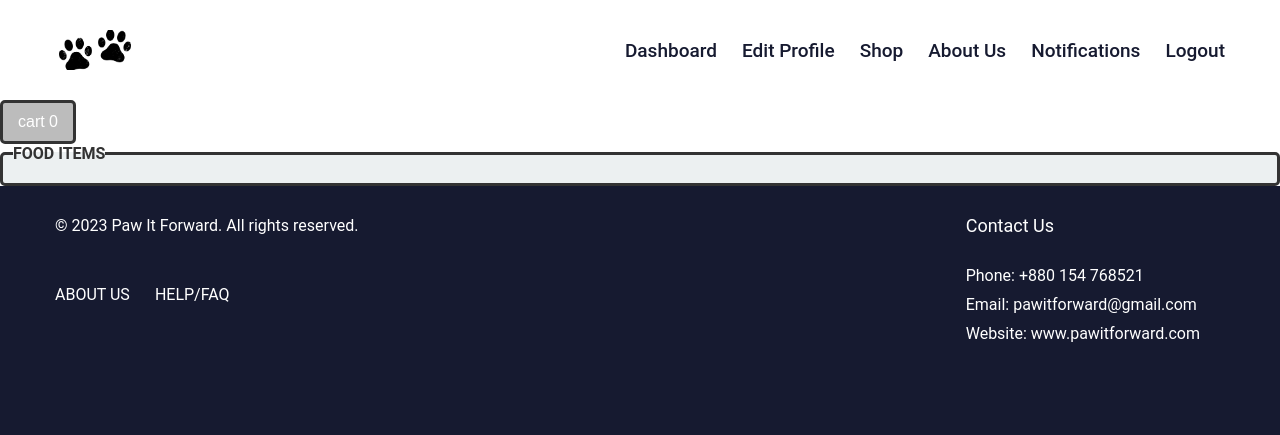
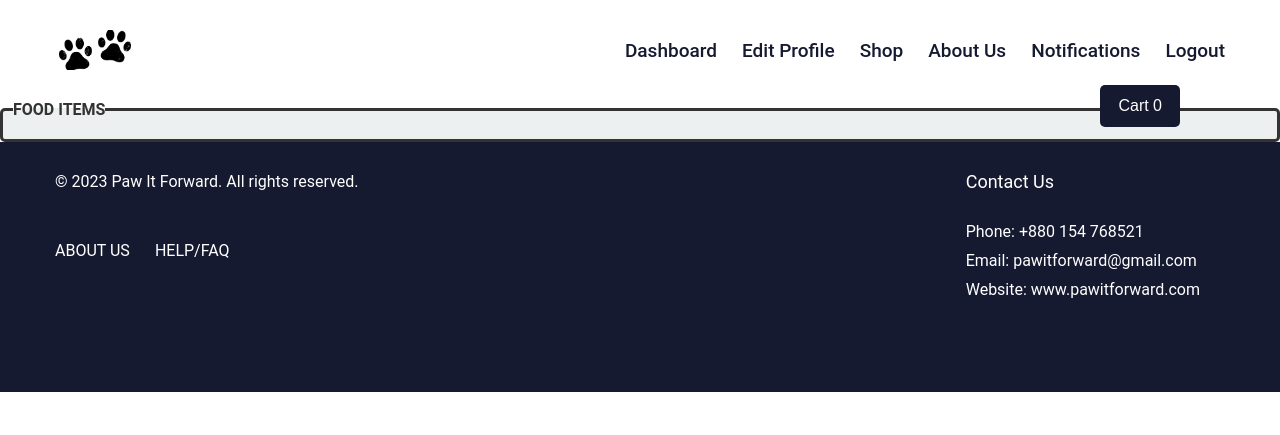
Before and after one commit to 21-45612-3/petShop, a PHP site: page / in a window 1280 px wide. Shown: the top 435 px of the page. Run offline with PHP 8.4, Linux system fonts and the light colour scheme; data that the repository does not hold is empty.

Commit message:
modifying mvc

```diff
--- a/controller/header.php
+++ b/controller/header.php
@@ -1,26 +1,47 @@
-
 <!DOCTYPE html>
 <html>
   <head>
-    <title>Your Page Title</title>
+    <title>Cart</title>
+    <style>
+      .btn {
+        border: none;
+        background-color: #161a30;
+        color: #fff;
+        padding: 12px 18px;
+        border-radius: 5px;
+        font-size: 16px;
+        position: fixed;
+        top: 85px;
+        right: 100px;
+        float: right;
+      }
+
+      .btn:hover {
+        cursor: pointer;
+        background-color: #e3651d;
+        transform: scale(1.1);
+        transition: all 0.3s ease-in-out;
+      }
+
+      .content {
+        height: 1200px;
+      }
+    </style>
   </head>
   <body>
-
     <form method="post" action="../view/cart.php">
-
-<button type="submit" name="cart" value="cart" style="background-color: #bcbcbc;  color:white;  padding: 10px 15px; border: 3px solid #333; border-radius: 5px; cursor: pointer; font-size: 16px;">cart
+      <button class="btn" type="submit" name="cart" value="cart">
+      Cart
         <?php
           // session_start();
-if(isset($_SESSION['cart'])){
+          if(isset($_SESSION['cart'])) {
               $count = count($_SESSION['cart']);
               echo "$count";
-}else{
+          } else {
               echo "0";
           }
-
         ?>
       </button>
-
     </form>
 
   </body>
--- a/view/home.php
+++ b/view/home.php
@@ -7,7 +7,7 @@
 <!DOCTYPE html>
 <html lang="en">
   <head>
-    <link rel="stylesheet" href="assets/style.css" />
+    <link rel="stylesheet" href="style.css" />
     <title>Home</title>
   </head>
   <body>
@@ -15,7 +15,7 @@
     <div class="container">
       <!-- Navbar -->
       <div class="navbar">
-        <img src="assets/img/paw-logo.png" class="logo" />
+        <img src="upload/paw-logo.png" class="logo" />
         <nav>
           <ul>
               <li><a href="dashboard.html">Dashboard</a></li>
--- a/view/index.php
+++ b/view/index.php
@@ -62,13 +62,13 @@ if(isset($_POST['add'])){
  <head>
 
     <title>Shopping Cart</title>
-    <link rel="stylesheet" href="assets/style.css" />
+    <link rel="stylesheet" href="style.css" />
  </head>
  <body>
  <div class="container">
       <!-- Navbar -->
       <div class="navbar">
-        <img src="assets/img/paw-logo.png" class="logo" />
+        <img src="upload/paw-logo.png" class="logo" />
         <nav>
           <ul>
               <li><a href="dashboard.html">Dashboard</a></li>
--- a/view/assets/style.css
+++ b/view/style.css
@@ -119,7 +119,7 @@ body {
 }
 
 .content .hero-section {
-  background-image: url("../assets/img/hero-img.png");
+  background-image: url("upload/hero-img.png");
   background-size: cover;
   background-position: center;
   background-repeat: no-repeat;
```
Also changed, not shown: view/upload/paw-logo.png (renamed from view/assets/img/paw-logo.png), 1 other file. Lines whose indentation alone changed are shown as unchanged.
